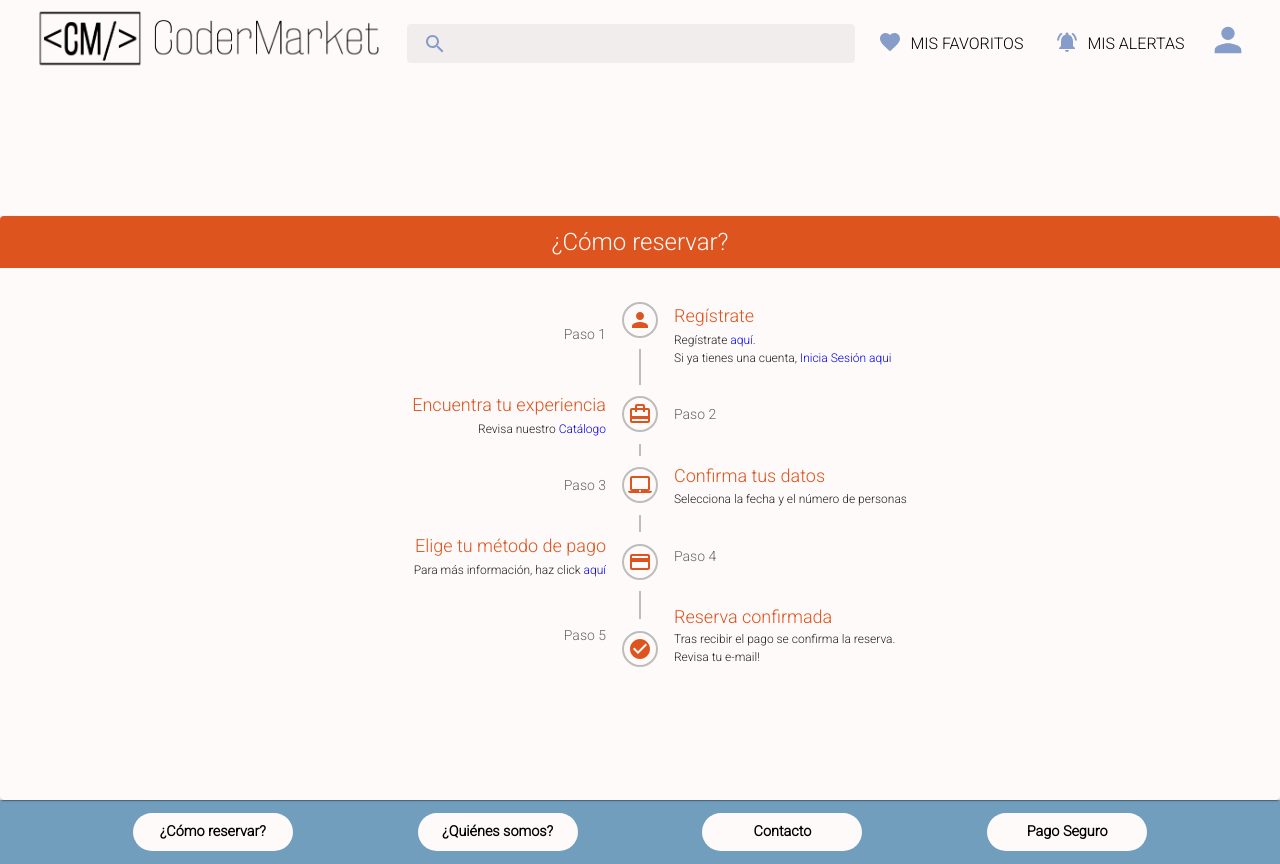
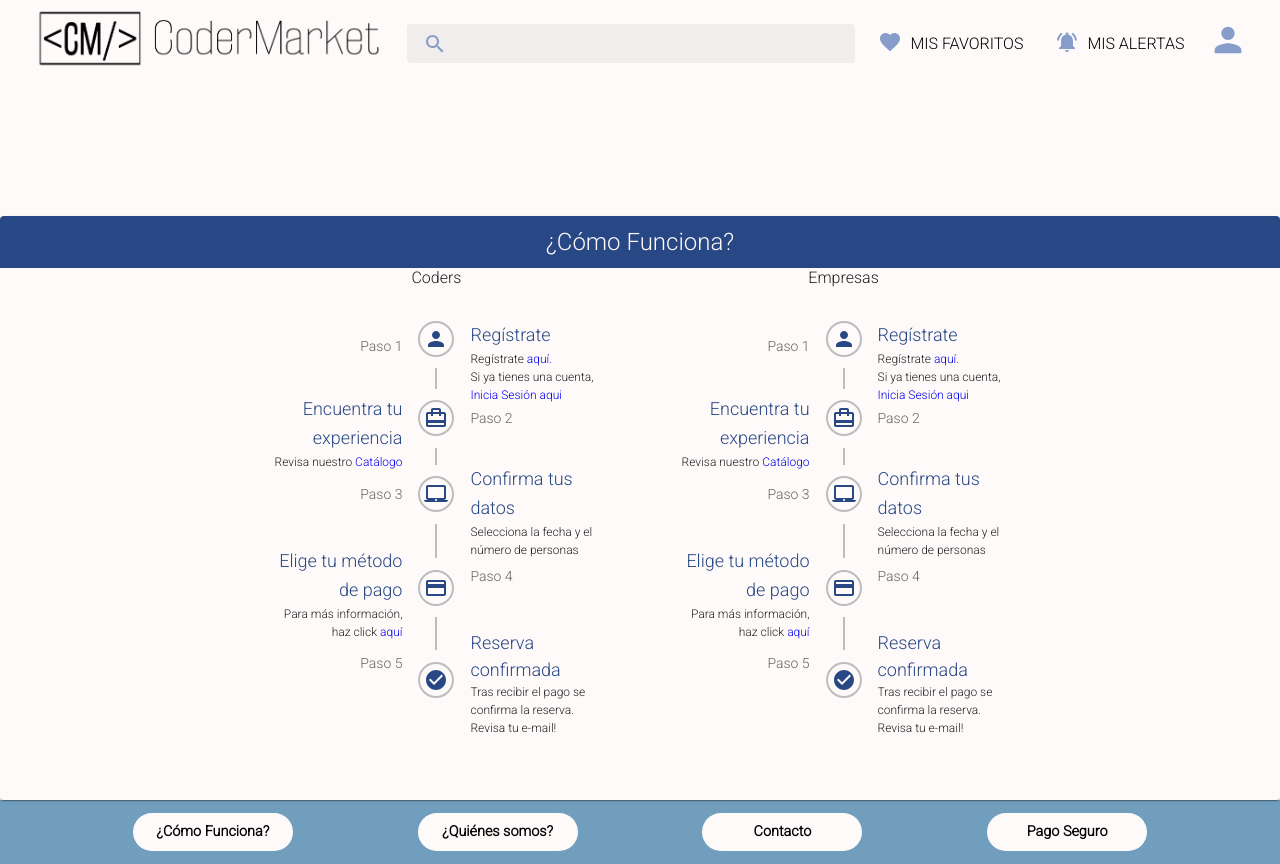
Before and after one commit to Sarap120298/CoderMarket, a React (Create React App) app: page /ComoFunciona in a window 1280 px wide. Built offline with nearby package versions, Linux system fonts and the light colour scheme.

Commit message:
arreglado el catalogo, con las cards bien estructuradas y colores corporativos

```diff
--- a/src/App.js
+++ b/src/App.js
@@ -19,7 +19,7 @@ import ComoFunciona from './componentes/Footer/ComoFunciona';
 import InfoEmpresa from './componentes/Footer/InfoEmpresa';
 import PagoSeguro from './componentes/Footer/PagoSeguro';
 import Contact from './componentes/Footer/Contacto';
-import Reserva from './componentes/Reserva/Reserva';
+import ContactCoder from './componentes/ContactCoder/ContactCoder';
 import db from './db.json'
 
 
@@ -83,7 +83,7 @@ function App() {
             </Route>
             <Route path="/registro" element={<Registro />} />
             <Route path="/login" element={<Login />} />
-            <Route path="/reserva/:id" element={<Reserva />}/>
+            <Route path="/ContactCoder/:id" element={<ContactCoder />}/>
           </Routes>
 
           {/* <DropdownUbicacion filterer={filterer}/>
--- a/src/componentes/Catalogo/Catalogo.jsx
+++ b/src/componentes/Catalogo/Catalogo.jsx
@@ -28,7 +28,6 @@ const Item = styled(Paper)(({ theme }) => ({
 
 function Catalogo({ data }) {
 
-
   return (
         <>
       {/* < Filtro/> */}
@@ -38,30 +37,32 @@ function Catalogo({ data }) {
             <Grid container spacing={10}>
                {data.map((cod, index) => (
                  <Grid key={index} item xs={12} sm={6} md={4}>
-                  <Card  sx={{ maxWidth: 330}} style={{height:"35rem"}} >
+                   <Link to={`/cartas/${cod.id}`} style={{textDecoration: "none"}}>  <Card  sx={{ maxWidth: 330}} style={{height:"34rem"}} >
                     <CardMedia
                               component="img"
                                height="370"
-                               alt="bici montaña"
                               image={cod.img} />
                      <CardContent>
-                     <Link to={`/cartas/${cod.id}`} style={{textDecoration: "none"}}>   <Typography variant="body1" style={{fontWeight:"bold", color:"#4B7F55" }}>  {cod.nombre} </Typography> </Link>
+                      <Typography variant="body1" style={{fontWeight:"bold", color:"#284885" }}>  {cod.nombre} {cod.apellido} </Typography>
                <Stack direction="row" spacing={1}>
                    {/* <Item>Chip One</Item>
                     <Item>Chip One</Item>
                     <Item>Chip One</Item> */}
                   </Stack>
                 <CardActions style={{justifyContent:"space-between"}} >
-                  <Typography style={{fontSize:"0.8rem", color:"#4B7F55", fontWeight:"bold"}} >{cod.apellido}
-                  <Typography style={{fontSize:"0.7rem", color:"#2F2F2F"}} >
-                  {cod.presentacion}€ Por persona
+                  <Typography style={{fontSize:"0.9rem", color:"#284885", fontWeight:"bold"}} >{cod.ubicacion}
+                  <Typography style={{fontSize:"0.8rem", color:"#2F2F2F", paddingBottom: '0.6rem', paddingTop: '0.6rem'}} >
+                  {cod.experiencia} de experiencia.
+                    </Typography>
+                    <Typography style={{fontSize:"0.8rem", color:"#2F2F2F"}} >
+                  {cod.tech}
                     </Typography>
                   </Typography>
-               <Link to={`/reserva/${cod.id}`} style={{textDecoration: "none"}}> <Button style={{fontSize:"0.6rem", color:"#2F2F2F", fontWeight:"bold"}}>Reserva ahora</Button></Link>
+               <Link to={`/ContactCoder/${cod.id}`} style={{textDecoration: "none"}}> <Button style={{fontSize:"0.6rem", color:"#2F2F2F", fontWeight:"bold"}}>Contacta ahora</Button></Link>
                    </CardActions>
                   </CardContent>
 
-                       </Card>
+                       </Card> </Link>
                  </Grid>
                  ))}
            </Grid>
--- a/src/componentes/Reserva/Reserva.jsx
+++ b/src/componentes/ContactCoder/ContactCoder.jsx
@@ -53,7 +53,7 @@ const StyledButton = styled(Button)(({ theme }) => ({
     textTransform: 'none'
   }));
 
-const Reserva = () => {
+const ContactCoder = () => {
   const {id} = useParams();
 
   const [data, setData] = useState([])
@@ -219,4 +219,4 @@ const Reserva = () => {
     </>
   );
 };
-export default Reserva;
+export default ContactCoder;
--- a/src/componentes/Footer/ComoFunciona.jsx
+++ b/src/componentes/Footer/ComoFunciona.jsx
@@ -19,11 +19,11 @@ import {Box} from  '@mui/material';
 
 
 const StyledDot = styled(TimelineDot)(({ theme }) => ({
-    color: "#DE541E"
+    color: "#284885"
 }));
 
 const TitleTypography = styled(Typography)(({ theme }) => ({
-    backgroundColor:"#DE541E",
+    backgroundColor:"#284885",
     color: "#FFFAFA",
     fontSize: 24,
     textAlign: "center",
@@ -31,7 +31,7 @@ const TitleTypography = styled(Typography)(({ theme }) => ({
 }));
 
 const SubTypography = styled(Typography)(({ theme }) => ({
-    color: "#DE541E",
+    color: "#284885",
     fontSize: 18,
 }));
 
@@ -59,13 +59,21 @@ const StyledBox = styled(Box)(({ theme }) => ({
     alignItem:"center",
 }));
 
+const StyledTitle = styled(Box)(({ theme }) => ({
+   textAlign: 'center'
+}));
+
+
 
 export default function ComoFunciona() {
     return (
         <>
         <StyledBox>
         <StyledCard>
-        <TitleTypography>¿Cómo reservar?</TitleTypography>
+        <TitleTypography>¿Cómo Funciona?</TitleTypography>
+        <Box style={{display:'flex', justifyContent: 'center'}}>
+            <Box style={{display:'flex', flexDirection: 'column', justifyContent : 'center', alignContent: 'center'}}>
+                <StyledTitle>Coders</StyledTitle>
             <Timeline style={{height:"50vh", display:"flex", justify:"center"}}position="alternate" >
                 <TimelineItem>
                     <TimelineOppositeContent sx={{ m: 'auto 0' }} align="right" variant="body2" color="text.secondary">
@@ -147,6 +155,92 @@ export default function ComoFunciona() {
                     </TimelineContent>
                 </TimelineItem>
             </Timeline>
+            </Box>
+            <Box>
+            <StyledTitle>Empresas</StyledTitle>
+            <Timeline style={{height:"50vh", display:"flex", justify:"center"}}position="alternate" >
+                <TimelineItem>
+                    <TimelineOppositeContent sx={{ m: 'auto 0' }} align="right" variant="body2" color="text.secondary">
+                        Paso 1
+                    </TimelineOppositeContent>
+                    <TimelineSeparator>
+                        <StyledDot variant="outlined">
+                            <PersonIcon />
+                        </StyledDot>
+                        <TimelineConnector />
+                    </TimelineSeparator>
+                    <TimelineContent sx={{ py: '12px', px: 2 }}>
+                        <SubTypography variant="h6" component="span">Regístrate</SubTypography>
+                        <Parrafo> Regístrate <Link to='/registro' style={{textDecoration:'none'}}>aquí.</Link></Parrafo>
+                        <Parrafo>Si ya tienes una cuenta, <Link to='/login' style={{textDecoration:'none'}}>Inicia Sesión aqui</Link></Parrafo>
+                    </TimelineContent>
+                </TimelineItem>
+                <TimelineItem>
+                    <TimelineOppositeContent sx={{ m: 'auto 0' }} variant="body2" color="text.secondary"> Paso 2 </TimelineOppositeContent>
+                    <TimelineSeparator>
+                        <TimelineConnector />
+                        <StyledDot variant="outlined">
+                            <CardTravelIcon />
+                        </StyledDot>
+                        <TimelineConnector />
+                    </TimelineSeparator>
+                    <TimelineContent sx={{ py: '12px', px: 2 }}>
+                        <SubTypography variant="h6" component="span">Encuentra tu experiencia</SubTypography>
+                        <Parrafo>Revisa nuestro <Link to='/cartas' style={{textDecoration:'none'}}>Catálogo</Link></Parrafo>
+                    </TimelineContent>
+                </TimelineItem>
+                <TimelineItem>
+                    <TimelineOppositeContent sx={{ m: 'auto 0' }} variant="body2" color="text.secondary">
+                        Paso 3
+                    </TimelineOppositeContent>
+                    <TimelineSeparator>
+                        <TimelineConnector />
+                        <StyledDot variant="outlined">
+                            <LaptopMacIcon />
+                        </StyledDot >
+                        <TimelineConnector/>
+                    </TimelineSeparator>
+                    <TimelineContent sx={{ py: '12px', px: 2 }}>
+                        <SubTypography variant="h6" component="span">
+                            Confirma tus datos
+                        </SubTypography>
+                        <Parrafo>Selecciona la fecha y el número de personas</Parrafo>
+                    </TimelineContent>
+                </TimelineItem>
+                <TimelineItem>
+                    <TimelineOppositeContent sx={{ m: 'auto 0' }} variant="body2" color="text.secondary">
+                        Paso 4
+                    </TimelineOppositeContent>
+                    <TimelineSeparator>
+                        <TimelineConnector/>
+                        <StyledDot variant="outlined">
+                            <PaymentIcon />
+                        </StyledDot>
+                    </TimelineSeparator>
+                    <TimelineContent sx={{ py: '12px', px: 2 }}>
+                        <SubTypography variant="h6" component="span">
+                            Elige tu método de pago
+                        </SubTypography>
+                        <Parrafo>Para más información, haz click <Link to='/PagoSeguro' style={{textDecoration:'none'}}>aquí</Link></Parrafo>
+                    </TimelineContent>
+                </TimelineItem>
+                <TimelineItem>
+                    <TimelineOppositeContent sx={{ m: 'auto 0' }} variant="body2" color="text.secondary"> Paso 5 </TimelineOppositeContent>
+                    <TimelineSeparator>
+                    <TimelineConnector/>
+                        <StyledDot variant="outlined">
+                            <CheckCircleIcon />
+                        </StyledDot>
+                    </TimelineSeparator>
+                    <TimelineContent sx={{ py: '12px', px: 2 }}>
+                        <SubTypography>Reserva confirmada</SubTypography>
+                        <Parrafo> Tras recibir el pago se confirma la reserva.</Parrafo>
+                        <Parrafo> Revisa tu e-mail!</Parrafo>
+                    </TimelineContent>
+                </TimelineItem>
+            </Timeline>
+            </Box>
+            </Box>
         </StyledCard>
             </StyledBox>
             <Outlet/>
--- a/src/componentes/Footer/FooterNavMenu.jsx
+++ b/src/componentes/Footer/FooterNavMenu.jsx
@@ -48,7 +48,7 @@ const StyledListItem = styled(ListItem)(({ theme }) => ({
       <>
         <List sx={{ display:'flex', justifyContent:'space-evenly',paddingBottom: '0.6rem',paddingTop: '0.6rem', width: '100vw'}}>
           <StyledListItem sx={{  marginRight:'1rem'}}>
-            <Link to='/ComoFunciona' style={{textDecoration:'none'}} ><StyledLink  variant="body1" >¿Cómo reservar?</StyledLink></Link>
+            <Link to='/ComoFunciona' style={{textDecoration:'none'}} ><StyledLink  variant="body1" >¿Cómo Funciona?</StyledLink></Link>
           </StyledListItem>
 
           <StyledListItem  sx={{  marginRight:'1rem'}}>
```
Also changed, not shown: src/db.json (+8 -8 lines).
